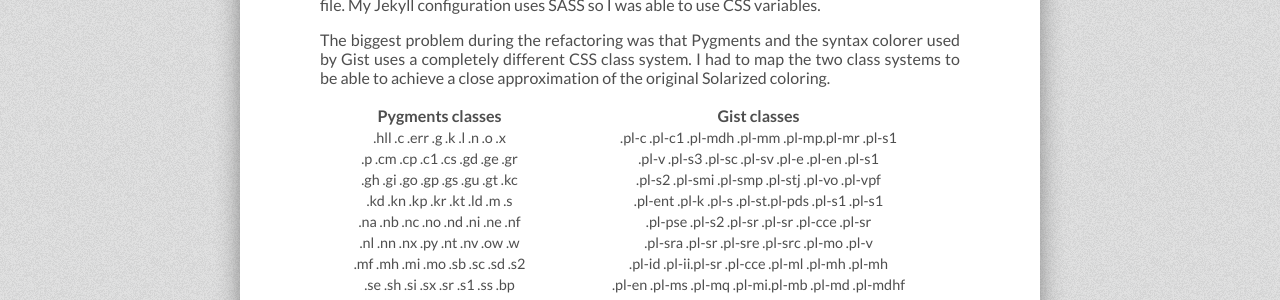
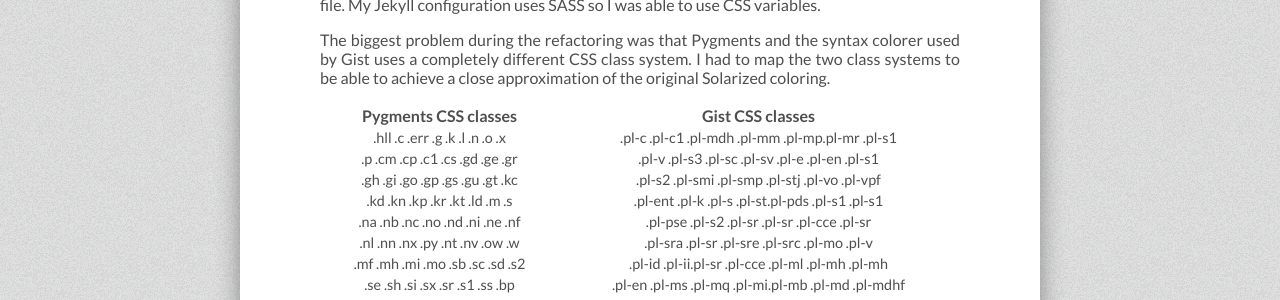
Before and after one commit to tiborsimon/tiborsimon.github.io, a Jekyll site: the page built from _posts/2015-04-19-solarized-theme-for-embedded-gists.md, in a window 1280 px wide and 900 px high, scrolled down 1340 px. Shown: the part 154-454 px from the top of the window. Built offline with Jekyll 4.4.1, drawn with Linux system fonts in a browser that asks for light colours; nearby versions of some CDN libraries; comment, search, counter and statistics services are not loaded.

Commit message:
font awesome test

```diff
--- a/_posts/2015-04-19-solarized-theme-for-embedded-gists.md
+++ b/_posts/2015-04-19-solarized-theme-for-embedded-gists.md
@@ -38,7 +38,7 @@
 
 The biggest problem during the refactoring was that Pygments and the syntax colorer used by Gist uses a completely different CSS class system. I had to map the two class systems to be able to achieve a close approximation of the original Solarized coloring.
 
-| Pygments classes   |      Gist classes      |
+| Pygments CSS classes   |      Gist CSS classes      |
 |:--------:|:-------------:|
 |.hll .c .err .g .k .l .n .o .x  | .pl-c .pl-c1 .pl-mdh .pl-mm .pl-mp.pl-mr .pl-s1   |
 |.p .cm .cp .c1 .cs .gd .ge .gr  | .pl-v .pl-s3 .pl-sc .pl-sv .pl-e .pl-en .pl-s1    |
@@ -62,6 +62,8 @@
 
 - String formatting blocks are equally greens.
 
+<i class="fa fa-github-alt"></i>
+
 ## Solution using SASS
 
 The predefined variables for the syntax coloring provides a very convenient way to create a template CSS code first, and then fine tune the variables later.
```
